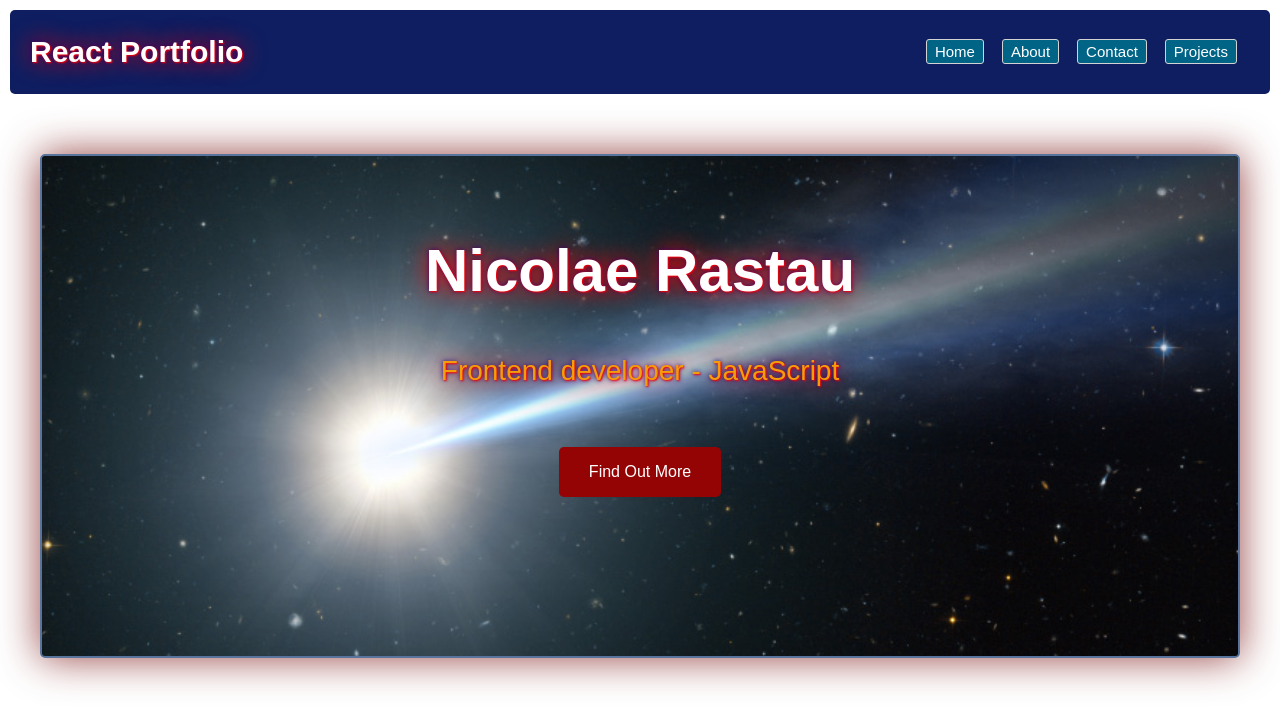
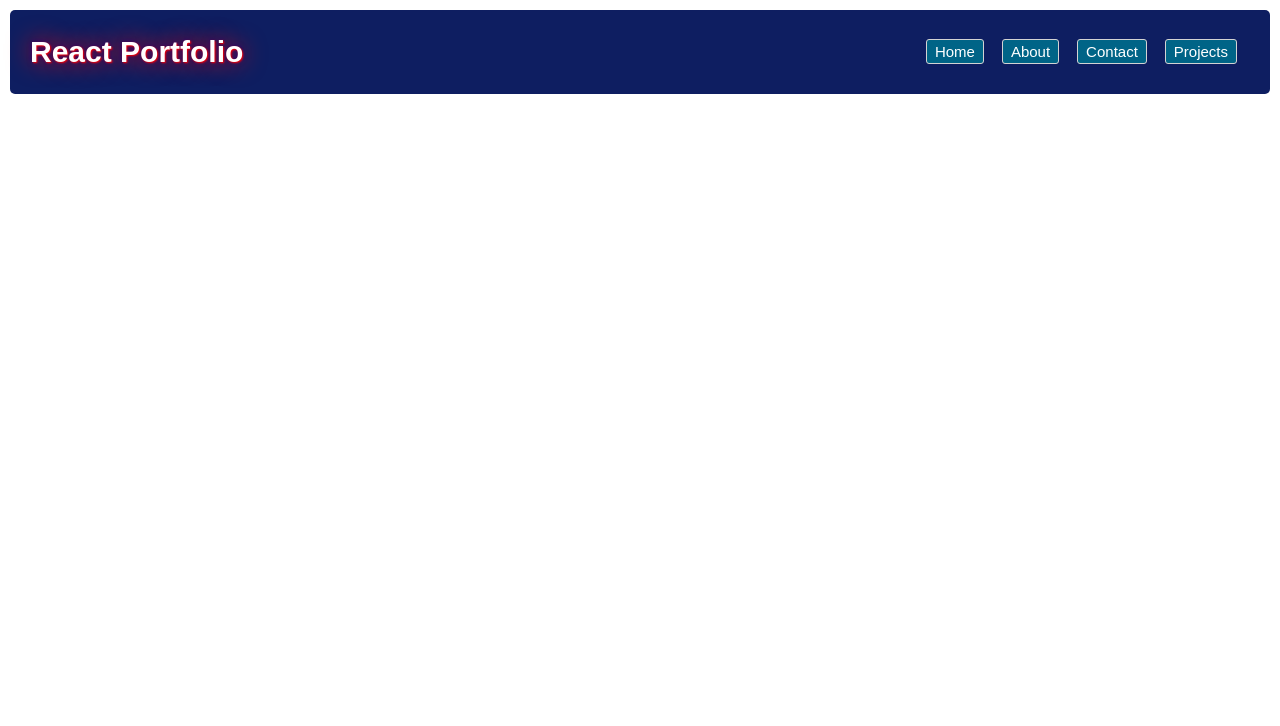
Before and after one commit to nicolaerastau/React-Portfolio, a React (Create React App) app: page / in a window 1280 px wide. Shown: the top 726 px of the page. Built offline with nearby package versions, Linux system fonts and the light colour scheme.

Commit message:
Update App.js

```diff
--- a/src/App.js
+++ b/src/App.js
@@ -13,7 +13,7 @@ function App() {
     <BrowserRouter  basename={`${process.env.PUBLIC_URL}/`}>
         <div className="App">
           <Navigation LogoTitle="React Portfolio" />
-           <Route exact path="/" render={() => <Home  title="Nicolae Rastau" subtitle="Frontend developer - JavaScript" button="Find Out More"/>} />
+           <Route exact path="/home" render={() => <Home  title="Nicolae Rastau" subtitle="Frontend developer - JavaScript" button="Find Out More"/>} />
            <Route path="/about" render={() => <About />} />
            <Route path="/contact" render={() => <Contact title="Contact"/>} />
            <Route path="/projects" render={() => <Projects title="Projects" /> } />
```
